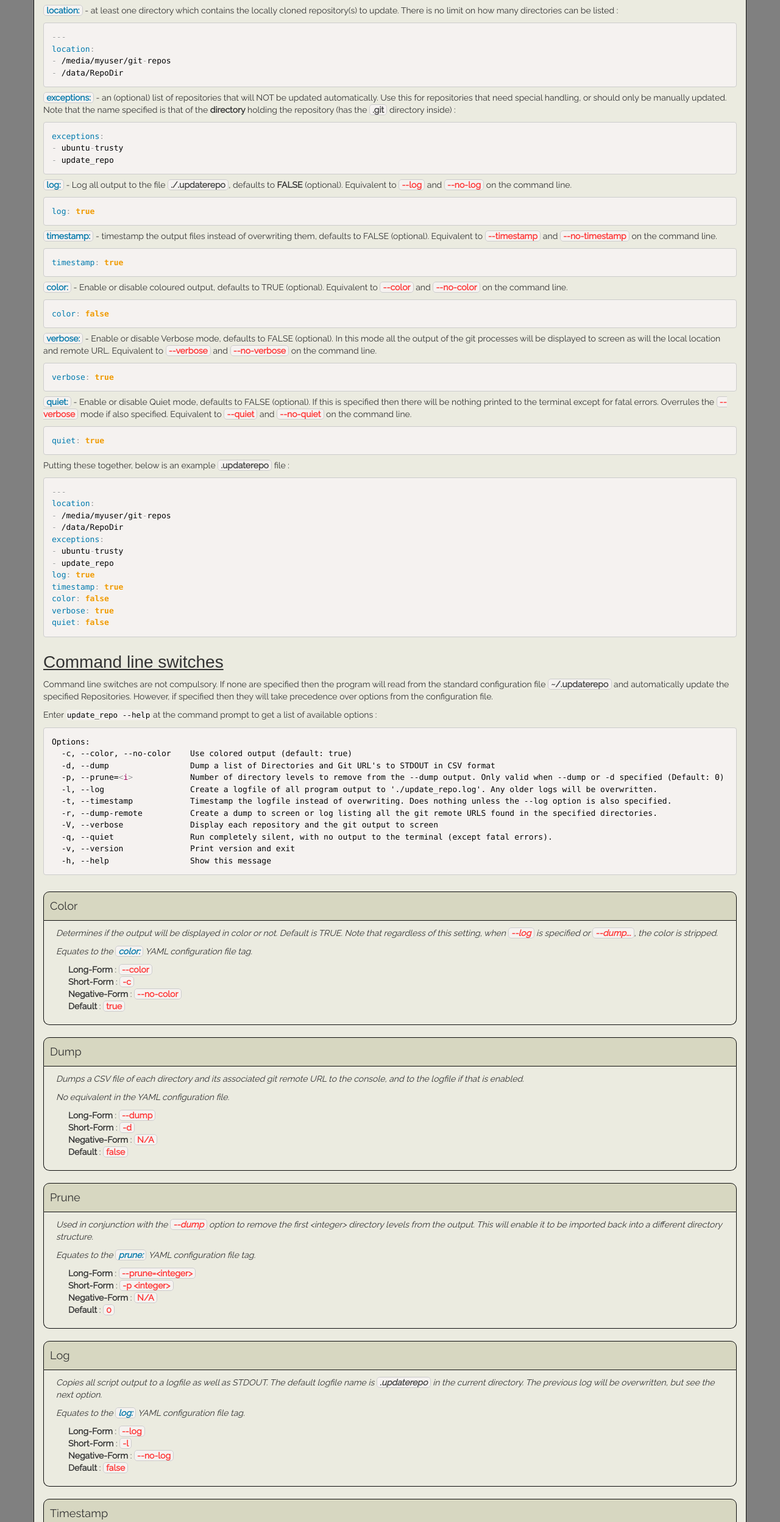
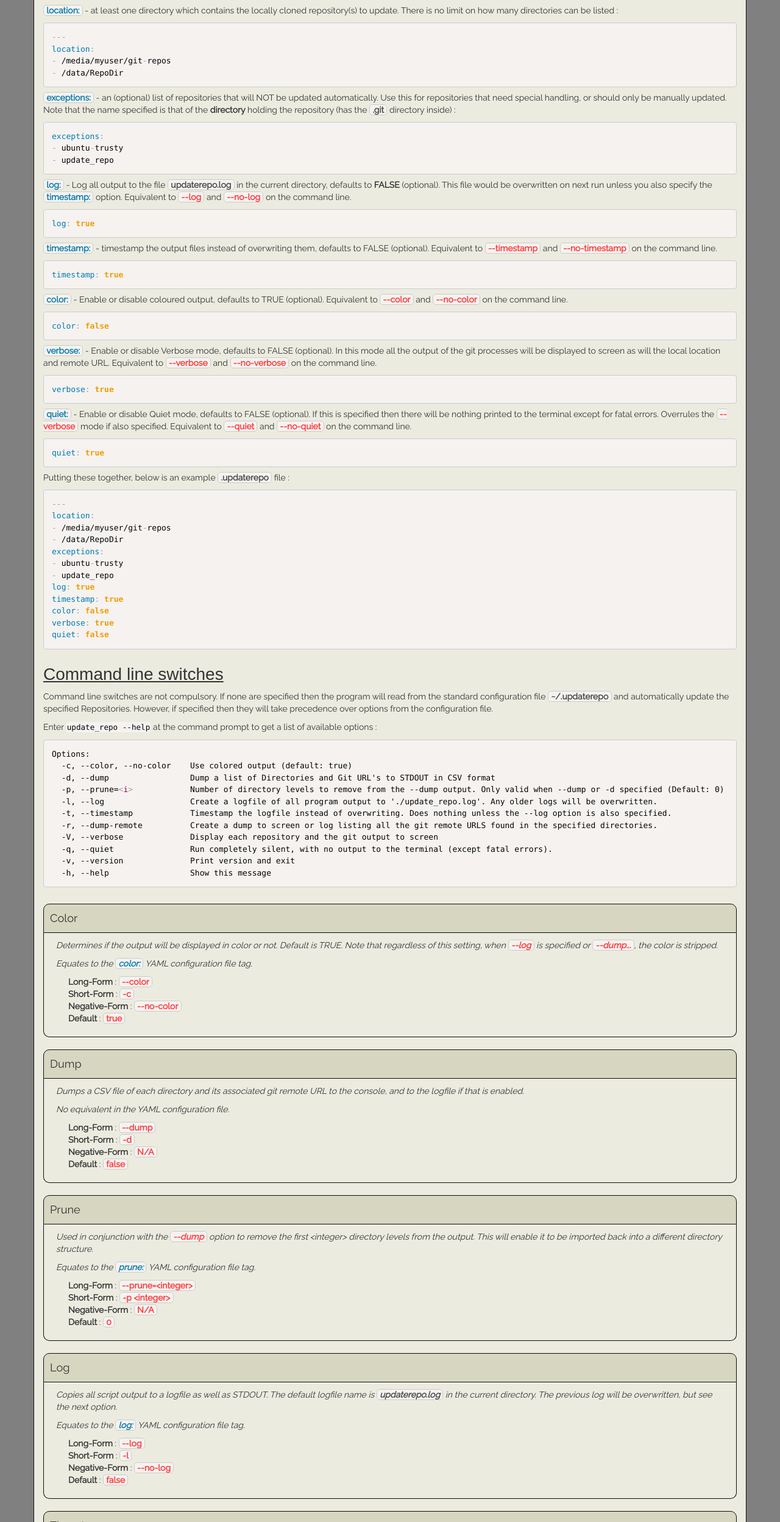
Before and after one commit to seapagan/update_repo, a plain HTML site: page index.html in a window 1280 px wide. Shown: the part 1285-3781 px from the top of the page at 61% size. Drawn offline with nearby package versions, Linux system fonts and the light colour scheme; a web font is replaced by a local one.

Commit message:
Fix bad filename in the log: and --log  descriptions
Signed-off-by: Grant Ramsay <seapagan@gmail.com>

```diff
--- a/index.html
+++ b/index.html
@@ -160,7 +160,7 @@
           </div><!-- col -->
 
           <div class="col-lg-12 col-md-12">
-            <p><span class="yaml-tag">log:</span> - Log all output to the file <span class="filename">./.updaterepo</span>, defaults to <b>FALSE</b> (optional). Equivalent to <span class="cmdline">--log</span> and <span class="cmdline">--no-log</span> on the command line.</p>
+            <p><span class="yaml-tag">log:</span> - Log all output to the file <span class="filename">updaterepo.log</span> in the current directory, defaults to <b>FALSE</b> (optional). This file would be overwritten on next run unless you also specify the <span class="yaml-tag">timestamp:</span> option. Equivalent to <span class="cmdline">--log</span> and <span class="cmdline">--no-log</span> on the command line.</p>
             <pre>
               <code class="language-yaml">
                 log: true
@@ -289,7 +289,7 @@
               <p>Log</p>
             </div>
             <div class="cmd-body row-body">
-              <p class="cmd-text">Copies all script output to a logfile as well as STDOUT. The default logfile name is <span class="filename">.updaterepo</span> in the current directory. The previous log will be overwritten, but see the next option.</p>
+              <p class="cmd-text">Copies all script output to a logfile as well as STDOUT. The default logfile name is <span class="filename">updaterepo.log</span> in the current directory. The previous log will be overwritten, but see the next option.</p>
               <p class="cmd-text">Equates to the <span class="yaml-tag">log:</span> YAML configuration file tag.</p>
               <ul class="opt-list">
                 <li class="cmd-opt"><span class="desc">Long-Form</span> : <span class="cmdline">--log</span></li>
```
